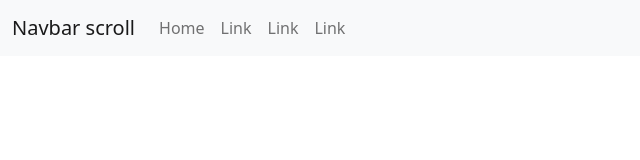
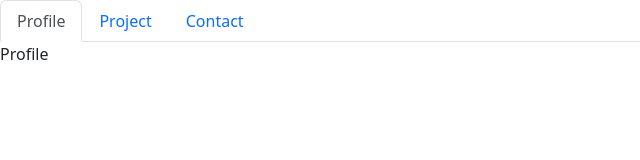
Before and after one commit to amsatrio/amsatrio.github.io, a plain HTML site: page index.html in a window 1280 px wide. Shown: the whole page, without its empty margins (0-640 px from the left). Drawn offline with nearby package versions, Linux system fonts and the light colour scheme.

Commit message:
navigation and tab

```diff
--- a/index.html
+++ b/index.html
@@ -9,32 +9,30 @@
 
     <body>
         <!-- <noscript>Website ini perlu javascript. Silahkan nyalakan javascript terlebih daulu.</noscript> -->
-        <!-- NAVBAR -->
-        <nav class="navbar navbar-expand-lg bg-light">
-            <div class="container-fluid">
-                <a class="navbar-brand" href="#">Navbar scroll</a>
-                <button class="navbar-toggler" type="button" data-bs-toggle="collapse" data-bs-target="#navbarScroll"
-                    aria-controls="navbarScroll" aria-expanded="false" aria-label="Toggle navigation">
-                    <span class="navbar-toggler-icon"></span>
-                </button>
-                <div class="collapse navbar-collapse" id="navbarScroll">
-                    <ul class="navbar-nav me-auto my-2 my-lg-0 navbar-nav-scroll" style="--bs-scroll-height: 100px;">
-                        <li class="nav-item">
-                            <a class="nav-link" aria-current="page" href="#">Home</a>
-                        </li>
-                        <li class="nav-item">
-                            <a class="nav-link" href="#">Link</a>
-                        </li>
-                        <li class="nav-item">
-                            <a class="nav-link" href="#">Link</a>
-                        </li>
-                        <li class="nav-item">
-                            <a class="nav-link" href="#">Link</a>
-                        </li>
-                    </ul>
-                </div>
+
+        <nav>
+            <div class="nav nav-tabs" id="nav-tab" role="tablist">
+                <button class="nav-link active" id="nav-profile-tab" data-bs-toggle="tab" data-bs-target="#nav-profile" type="button"
+                    role="tab" aria-controls="nav-profile" aria-selected="true">Profile</button>
+                <button class="nav-link" id="nav-project-tab" data-bs-toggle="tab" data-bs-target="#nav-project" type="button"
+                    role="tab" aria-controls="nav-project" aria-selected="false">Project</button>
+                <button class="nav-link" id="nav-contact-tab" data-bs-toggle="tab" data-bs-target="#nav-contact" type="button"
+                    role="tab" aria-controls="nav-contact" aria-selected="false">Contact</button>
             </div>
         </nav>
+        <div class="tab-content" id="nav-tabContent">
+            <div class="tab-pane fade show active" id="nav-profile" role="tabpanel" aria-labelledby="nav-profile-tab" tabindex="0">
+                <div>Profile</div>
+            </div>
+            <div class="tab-pane fade" id="nav-project" role="tabpanel" aria-labelledby="nav-project-tab" tabindex="0">
+                <div>Project</div>
+            </div>
+            <div class="tab-pane fade" id="nav-contact" role="tabpanel" aria-labelledby="nav-contact-tab" tabindex="0">
+                <div>Contact</div>
+            </div>
+        </div>
+
+
 
         <script src="https://cdn.jsdelivr.net/npm/bootstrap@5.2.3/dist/js/bootstrap.bundle.min.js"
         integrity="sha384-kenU1KFdBIe4zVF0s0G1M5b4hcpxyD9F7jL+jjXkk+Q2h455rYXK/7HAuoJl+0I4"
```
